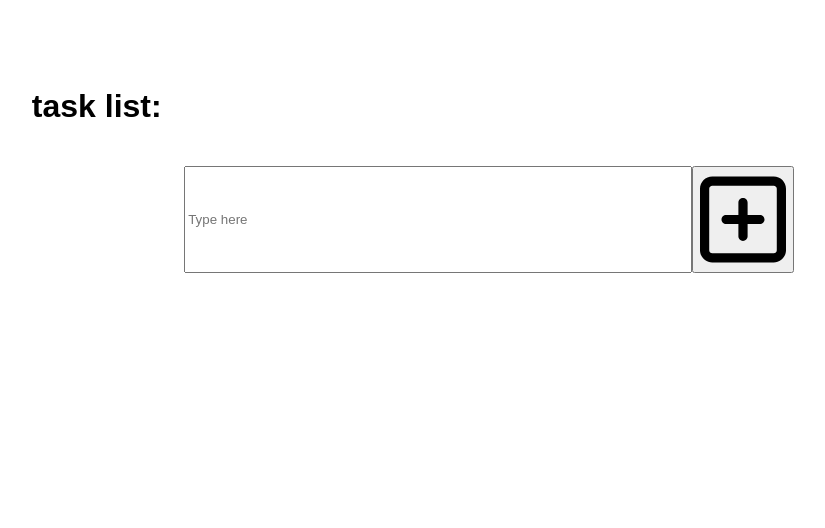
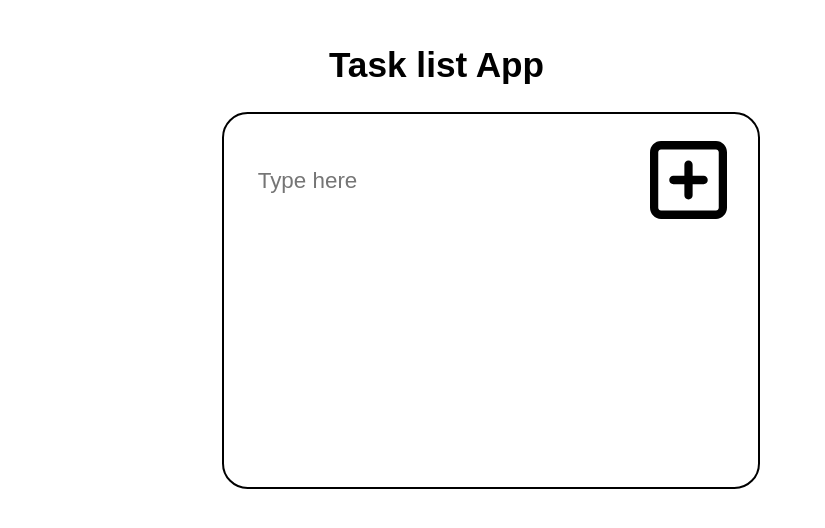
Before and after one commit to WalterSiqueira/wildlife_photographer_portfolio, a React (Create React App) app in the folder root/: page / in a window 1280 px wide. Shown: the top 528 px of the page, without its empty margins (151-976 px from the left). Built offline with nearby package versions, Linux system fonts and the light colour scheme.

Commit message:
0.0.5 almost functional

```diff
--- a/root/src/App.css
+++ /dev/null
@@ -1,92 +0,0 @@
-.MainBlock {
-    width: 100%;
-    height: 100%;
-    display: grid;
-    grid-template-areas:
-        '. . .'
-        '. title .'
-        '. inputContainer .'
-        '. taskListContainer .'
-        '. . .';
-    grid-template-columns: 0.2fr 1fr 0.2fr;
-    grid-template-rows: 0.3fr 0.2fr 0.4fr 2fr 0.3fr;
-}
-    .title {
-        grid-area: title;
-        width: 100%;
-        height: 100%;
-    }
-    .formBox {
-        width: 100%;
-        height: 100%;
-        display: grid;
-        grid-template-areas:
-            '. . . .'
-            '. inputBar plusBtn .'
-            '. . . .';
-        grid-template-columns: 0.3fr 1fr 0.2fr 0.3fr;
-        grid-template-rows: 0.3fr 0.2fr 0.3fr;
-    }
-    .inputContainer {
-        grid-area: inputContainer;
-        width: 100%;
-        height: 100%;
-    }
-        .inputBar {
-            grid-area: inputBar;
-        }
-
-        .addbtn {
-            grid-area: plusBtn;
-        }
-        .plusIcon {
-            width: 100%;
-            height: 100%;
-            color: red;
-        }
-        .TaskContainer {
-            grid-area: taskListContainer;
-            width: 100%;
-            height: 100%;
-            display: grid;
-            grid-template-areas:
-                '. . .'
-                '. tasklist .'
-                '. . .';
-            grid-template-columns: 0.3fr 1fr 0.3fr;
-            grid-template-rows: 0.3fr 0.3fr 0.3fr;
-        }
-            .taskListBlock {
-                grid-area: tasklist;
-                width: 100%;
-                height: 100%;
-                display: grid;
-                grid-template-areas:
-                    'taskTitle . check trash';
-                grid-template-columns: 2.2fr 0.3fr 0.4fr 0.4fr;
-                grid-template-rows: 0.5fr;
-            }
-                .titleTaskList {
-                    width: 100%;
-                    height: 100%;
-                    background-color: red;
-                }
-                .checkBTN {
-                    width: 100%;
-                    height: 100%;
-                    margin: 5% 0 5% 0;
-                    grid-area: check;
-                }
-                    .checkIcon {
-                        width: 100%;
-                        height: 100%;
-                    }
-                .trashBTN {
-                    grid-area: trash;
-                    width: 100%;
-                    height: 100%;
-                }
-                    .trashIcon {
-                        width: 100%;
-                        height: 100%;
-                    }
--- a/root/src/App.js
+++ b/root/src/App.js
@@ -1,5 +1,5 @@
 import React, { useState } from 'react';
-import './App.css';
+import './Assets/Style_modules/css-styles/main.css';
 import Form from './Components/Form/Form.js';
 import TaskList from './Components/TaskList/TaskList.js';
 
@@ -9,10 +9,10 @@ function Test() {
 
     return (
         <main className='MainBlock'>
-            <h1 className='title'>task list: </h1>
+            <h1 className='title'>Task list App</h1>
             <div className='inputContainer'>
                 <Form todos={todos} setTodos={setTodos} inputText={inputText} setInputText={setInputText}/>
-                <TaskList todos={todos} inputText={inputText}/>
+                <TaskList setTodos={setTodos} todos={todos} inputText={inputText}/>
             </div>
         </main>
     )
--- /dev/null
+++ b/root/src/Assets/Style_modules/Style_App/App.scss
@@ -0,0 +1,35 @@
+.MainBlock {
+  width: 100%;
+  height: 100%;
+  display: grid;
+  grid-template-areas:
+    '. . . . .'
+    '. . title . .'
+    '. . content . .'
+    '. . . . .';
+  grid-template-columns: 0.2fr 0.5fr 1fr 0.5fr 0.2fr;
+  grid-template-rows: 0.2fr 0.6fr 4fr 0.2fr;
+}
+  .title {
+    grid-area: title;
+    width: 100%;
+    height: 100%;
+    font-size: 2.2em;
+    margin: 5% 0 5% 20%;
+  }
+  .inputContainer {
+    grid-area: content;
+    width: 100%;
+    height: 100%;
+    border: solid black 2px;
+    border-radius: 2vw;
+    display: grid;
+    grid-template-areas:
+      '. . .'
+      '. form .'
+      '. tasks .'
+      '. . .';
+    grid-template-columns: 0.1fr 2fr 0.1fr;
+    grid-template-rows: 0.1fr 0.5fr 2fr 0.1fr;
+    grid-row-gap:2%;
+  }
--- /dev/null
+++ b/root/src/Assets/Style_modules/Style_Input/Input.scss
@@ -0,0 +1,29 @@
+.formBox {
+  grid-area: form;
+  width: 100%;
+  height: 100%;
+  display: grid;
+  grid-template-areas:
+    'input . addbtn';
+  grid-template-columns: 2fr 0.2fr 0.5fr;
+  grid-template-rows: 100%;
+}
+  .inputBar {
+    grid-area: input;
+    width: 100%;
+    height: 100%;
+    border: none;
+    font-size: 1.4em;
+    margin: 0 0 0 2%;
+  }
+  .addbtn {
+    grid-area: addbtn;
+    width: 100%;
+    height: 100%;
+    border: none;
+    background-color: white;
+  }
+  .plusIcon {
+    width: 100%;
+    height: 100%;
+  }
--- /dev/null
+++ b/root/src/Assets/Style_modules/Styles_TaskList/TaskList.scss
@@ -0,0 +1,12 @@
+.TaskContainer {
+  grid-area: tasks;
+  width: 100%;
+  height: 100%;
+}
+.taskListContainer {
+  width: 100%;
+  height: 100%;
+  margin: 0;
+  padding: 0;
+  border: none;
+}
--- /dev/null
+++ b/root/src/Assets/Style_modules/css-styles/main.css
@@ -0,0 +1,113 @@
+.MainBlock {
+  width: 100%;
+  height: 100%;
+  display: grid;
+  grid-template-areas: ". . . . ." ". . title . ." ". . content . ." ". . . . .";
+  grid-template-columns: 0.2fr 0.5fr 1fr 0.5fr 0.2fr;
+  grid-template-rows: 0.2fr 0.6fr 4fr 0.2fr;
+}
+
+.title {
+  grid-area: title;
+  width: 100%;
+  height: 100%;
+  font-size: 2.2em;
+  margin: 5% 0 5% 20%;
+}
+
+.inputContainer {
+  grid-area: content;
+  width: 100%;
+  height: 100%;
+  border: solid black 2px;
+  border-radius: 2vw;
+  display: grid;
+  grid-template-areas: ". . ." ". form ." ". tasks ." ". . .";
+  grid-template-columns: 0.1fr 2fr 0.1fr;
+  grid-template-rows: 0.1fr 0.5fr 2fr 0.1fr;
+  grid-row-gap: 2%;
+}
+
+.formBox {
+  grid-area: form;
+  width: 100%;
+  height: 100%;
+  display: grid;
+  grid-template-areas: "input . addbtn";
+  grid-template-columns: 2fr 0.2fr 0.5fr;
+  grid-template-rows: 100%;
+}
+
+.inputBar {
+  grid-area: input;
+  width: 100%;
+  height: 100%;
+  border: none;
+  font-size: 1.4em;
+  margin: 0 0 0 2%;
+}
+
+.addbtn {
+  grid-area: addbtn;
+  width: 100%;
+  height: 100%;
+  border: none;
+  background-color: white;
+}
+
+.plusIcon {
+  width: 100%;
+  height: 100%;
+}
+
+.taskListBlock {
+  display: grid;
+  grid-template-areas: "text . checkbtn trashbtn";
+  grid-template-columns: 1fr 0.2fr 0.3fr 0.3fr;
+  grid-template-rows: 1fr;
+  border: solid black 3px;
+  margin: 2% 0 2% 0;
+}
+
+.titleTaskList {
+  list-style: none;
+  font-size: 1.4em;
+}
+
+.checkBTN {
+  grid-area: checkbtn;
+  width: 100%;
+  height: 100%;
+}
+
+.checkIcon {
+  width: 100%;
+  height: 100%;
+}
+
+.trashBTN {
+  grid-area: trashbtn;
+  width: 100%;
+  height: 100%;
+}
+
+.trashIcon {
+  width: 100%;
+  height: 100%;
+}
+
+.TaskContainer {
+  grid-area: tasks;
+  width: 100%;
+  height: 100%;
+}
+
+.taskListContainer {
+  width: 100%;
+  height: 100%;
+  margin: 0;
+  padding: 0;
+  border: none;
+}
+
+/*# sourceMappingURL=main.css.map */
--- /dev/null
+++ b/root/src/Assets/Style_modules/main.scss
@@ -0,0 +1,4 @@
+@import './Style_App/App.scss';
+@import './Style_Input/Input.scss';
+@import './Style_Tasks/Tasks.scss';
+@import './Styles_TaskList/TaskList.scss';
--- a/root/src/Components/Form/Form.js
+++ b/root/src/Components/Form/Form.js
@@ -9,20 +9,18 @@ function Form({setInputText, inputText, setTodos, todos} ) {
         e.preventDefault();
         setTodos([
             ...todos,
-            {text: inputText, id: Math.random() * 1000}
+            {text: inputText, id: Math.random() * 1000, completed: false,}
 
         ]);
         setInputText('');
     }
     return (
-        <div>
             <form className='formBox'>
                 <input value={inputText} className='inputBar' onChange={inputHandler} placeholder="Type here"type='text'/>
                 <button className='addbtn' onClick={submitTodo}>
                     <img className='plusIcon' src={plus}/>
                 </button>
             </form>
-        </div>
     )
 }
 
--- a/root/src/Components/Task/task.js
+++ b/root/src/Components/Task/task.js
@@ -1,33 +1,18 @@
-import React, { useRef } from 'react';
+import React from 'react';
 import check from '../../Assets/Images/square-check-solid.svg';
 import trash from '../../Assets/Images/trash-solid.svg';
 
-function Task( {inputText, text, id} ) {
-    const targetChild = useRef();
-    const siblingFinder = (id) => {
-      var siblings = targetChild.current.parentNode;
-      var granpa = [siblings.parentNode.children];
-      var granpsChildren = [...granpa];
-      var childId = null;
-      console.log(siblings.children);
-      console.log(granpa);
-      console.log(granpsChildren.length);
-      for (var i = granpsChildren.length; i--;) {
-        if (granpsChildren[i].props.id) {
-          childId = granpsChildren[i];
-          console.log(childId);
-          break;
-        }
-      }
-      console.log(childId);
-}
+function Task( {inputText,todo, todos, setTodos, text, id} ) {
+    const deleteHandler = () => {
+      setTodos(todos.filter((el) => el.id !== todo.id));
+    };
     return (
         <div id={id} className='taskListBlock'>
             <li className='titleTaskList'>{text}</li>
-            <button onClick={siblingFinder} id={text} ref={targetChild} className='checkBTN'>
+            <button className='checkBTN'>
                 <img className='checkIcon' src={check}/>
             </button>
-            <button className='trashBTN' id={text}>
+            <button onClick={deleteHandler} className='trashBTN'>
                 <img className='trashIcon' src={trash}/>
             </button>
         </div>
--- a/root/src/Components/TaskList/TaskList.js
+++ b/root/src/Components/TaskList/TaskList.js
@@ -1,12 +1,12 @@
 import React from 'react';
 import Task from '../Task/task.js';
 
-function TaskList( {inputText, todos} ) {
+function TaskList( {inputText, todos, setTodos} ) {
     return (
         <div className="TaskContainer">
             <ul className='taskListContainer'>
                 {todos.map(todo => (
-                    <Task key={todo.id} text={todo.text} id={todo.id}/>
+                    <Task todo={todo} todos={todos} setTodos={setTodos} key={todo.id} text={todo.text} id={todo.id}/>
                 ))}
             </ul>
         </div>
```
Also changed, not shown: root/src/Assets/Style_modules/Style_Tasks/Tasks.scss (added, +31 -0 lines), 1 other file (tests, documents, lock files or other folders).
